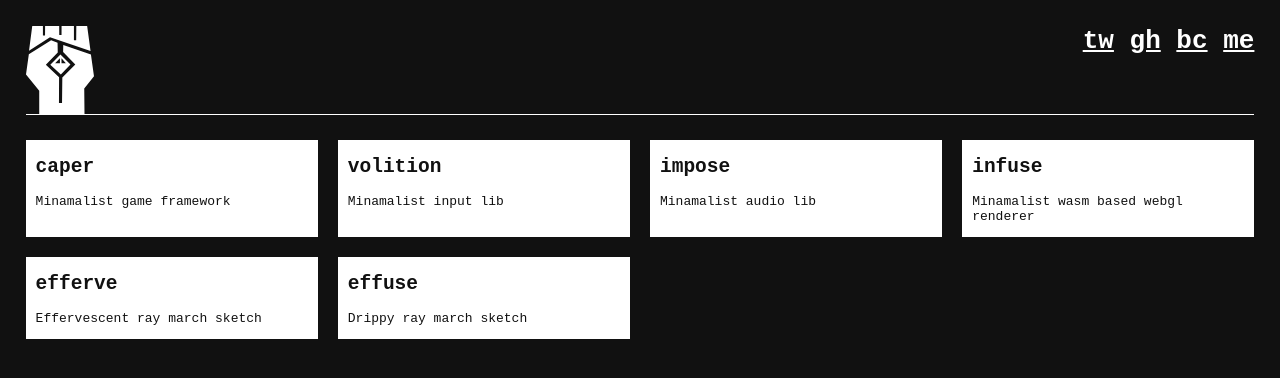
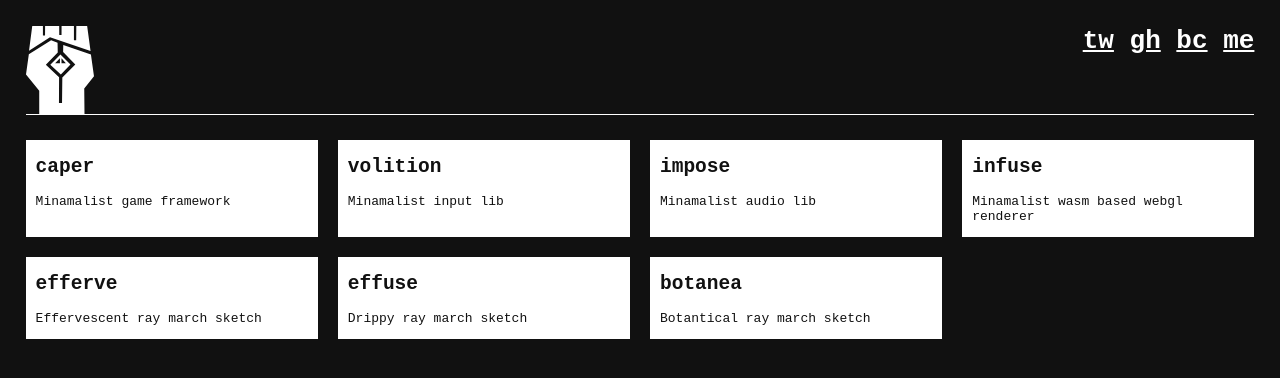
Before and after one commit to shockham/shockham-svelte, a Svelte app: page / in a window 1280 px wide. Shown: the top 378 px of the page. Built offline with nearby package versions, Linux system fonts and the light colour scheme.

Commit message:
Add link to botanea

```diff
--- a/src/App.svelte
+++ b/src/App.svelte
@@ -9,6 +9,7 @@
         { title: 'infuse', desc: 'Minamalist wasm based webgl renderer', href: "https://github.com/shockham/infuse" },
         { title: 'efferve', desc: 'Effervescent ray march sketch', href: "https://efferve.shockham.now.sh/" },
         { title: 'effuse', desc: 'Drippy ray march sketch', href: "https://effuse.shockham.now.sh/" },
+        { title: 'botanea', desc: 'Botantical ray march sketch', href: "https://botanea.shockham.now.sh/" },
     ];
 </script>
 
```
